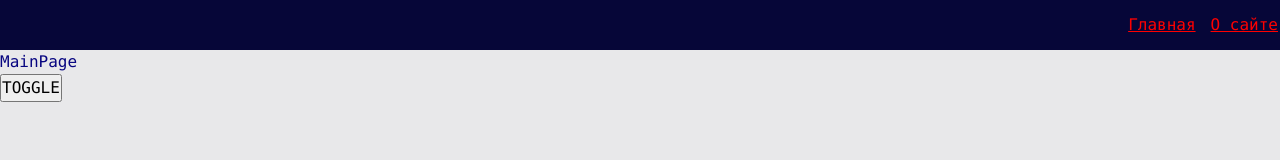
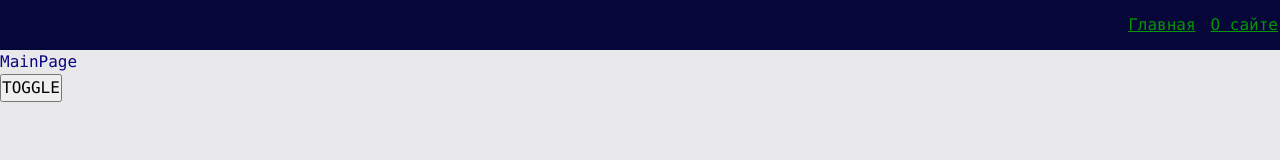
Before and after one commit to Igor21v/production-project, a React app: page / in a window 1280 px wide. Shown: the top 160 px of the page. Built offline with nearby package versions, Linux system fonts and the light colour scheme.

Commit message:
12 fynal

```diff
--- a/src/app/styles/index.scss
+++ b/src/app/styles/index.scss
@@ -1,6 +1,6 @@
 @import './reset.scss';
 @import './themes/dark.scss';
-@import './themes/light.scss';
+@import './themes/normal.scss';
 @import './variables/global.scss';
 
 .app {
--- a/src/app/styles/themes/dark.scss
+++ b/src/app/styles/themes/dark.scss
@@ -4,4 +4,6 @@
 
     --primary-color: #049604;
     --secondary-color: #04ff04;
+    --inverted-primary-color: #070580;
+    --inverted-secondary-color: #0471ff;
 }
--- a/src/app/styles/themes/light.scss
+++ b/src/app/styles/themes/normal.scss
@@ -4,4 +4,6 @@
 
     --primary-color: #070580;
     --secondary-color: #0471ff;
+    --inverted-primary-color: #049604;
+    --inverted-secondary-color: #04ff04;
 }
--- a/src/shared/ui/AppLink/AppLink.module.scss
+++ b/src/shared/ui/AppLink/AppLink.module.scss
@@ -3,5 +3,9 @@
 }
 
 .primary {
-    color: red;
+    color: var(--primary-color);
 }
+
+.secondary {
+    color: var(--inverted-primary-color)
+}
--- a/src/shared/ui/AppLink/AppLink.tsx
+++ b/src/shared/ui/AppLink/AppLink.tsx
@@ -18,7 +18,7 @@ export const AppLink: FC<AppLinkProps> = (props) => {
         className,
         children,
         to,
-        theme = AppLinkTheme.PRIMARY,
+        theme = AppLinkTheme.SECONDARY,
         ...otherProps
     } = props;
     return (
--- a/src/widgets/Navbar/ui/Navbar.module.scss
+++ b/src/widgets/Navbar/ui/Navbar.module.scss
@@ -11,6 +11,4 @@
 }
 .links {
     margin-left: auto;
-    /* display: flex;
-    gap: 15px; */
 }
--- a/src/widgets/Navbar/ui/Navbar.tsx
+++ b/src/widgets/Navbar/ui/Navbar.tsx
@@ -1,6 +1,6 @@
 import { Link } from 'react-router-dom';
 import { classNames } from 'shared/lib/classNames/classNames';
-import { AppLink } from 'shared/ui/AppLink/AppLink';
+import { AppLink, AppLinkTheme } from 'shared/ui/AppLink/AppLink';
 import cls from './Navbar.module.scss'
 
 interface NavbarProps {
@@ -11,8 +11,8 @@ export const Navbar = ({ className }: NavbarProps) => {
     return (
         <div className={classNames(cls.Navbar, {}, [className])}>
             <div className={cls.links}>
-                <AppLink to={'/'} className={cls.mainLink}>Главная</AppLink>
-                <AppLink to={'/about'}>О сайте</AppLink>
+                <AppLink theme={AppLinkTheme.SECONDARY} to={'/'} className={cls.mainLink}>Главная</AppLink>
+                <AppLink theme={AppLinkTheme.SECONDARY} to={'/about'}>О сайте</AppLink>
             </div>
         </div>
     );
```
